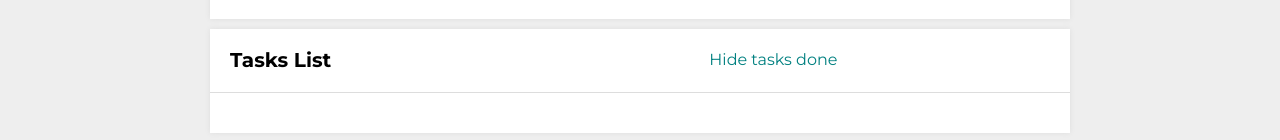
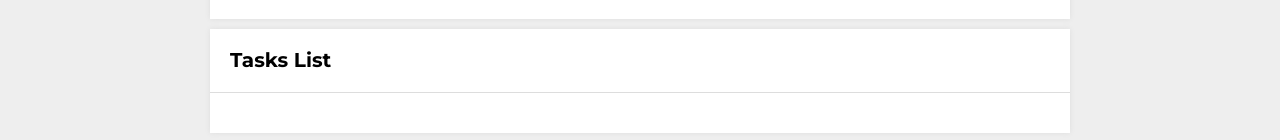
Before and after one commit to TomaszBrylski/react-list, a React (Create React App) app: page /#/tasks in a window 1280 px wide. Shown: the part 438-578 px from the top of the page. Built offline with nearby package versions, Linux system fonts and the light colour scheme.

Commit message:
Added hidden function to Button

```diff
--- a/src/features/tasks/TasksPage/Buttons/index.js
+++ b/src/features/tasks/TasksPage/Buttons/index.js
@@ -19,12 +19,13 @@ const Buttons = () => {
     <Wrapper>
       {!areTasksEmpty && (
         <>
-          <Button onClick={() => dispatch(toggleHideDone())}>
+          <Button onClick={() => dispatch(toggleHideDone())} hidden={isEveryTaskDone}>
             {hideDone ? "Show" : "Hide"} tasks done
           </Button>
           <Button
             onClick={() => dispatch(setAllDone())}
             disabled={isEveryTaskDone}
+            hidden={isEveryTaskDone}
           >
             Mark all tasks as done
           </Button>
```
